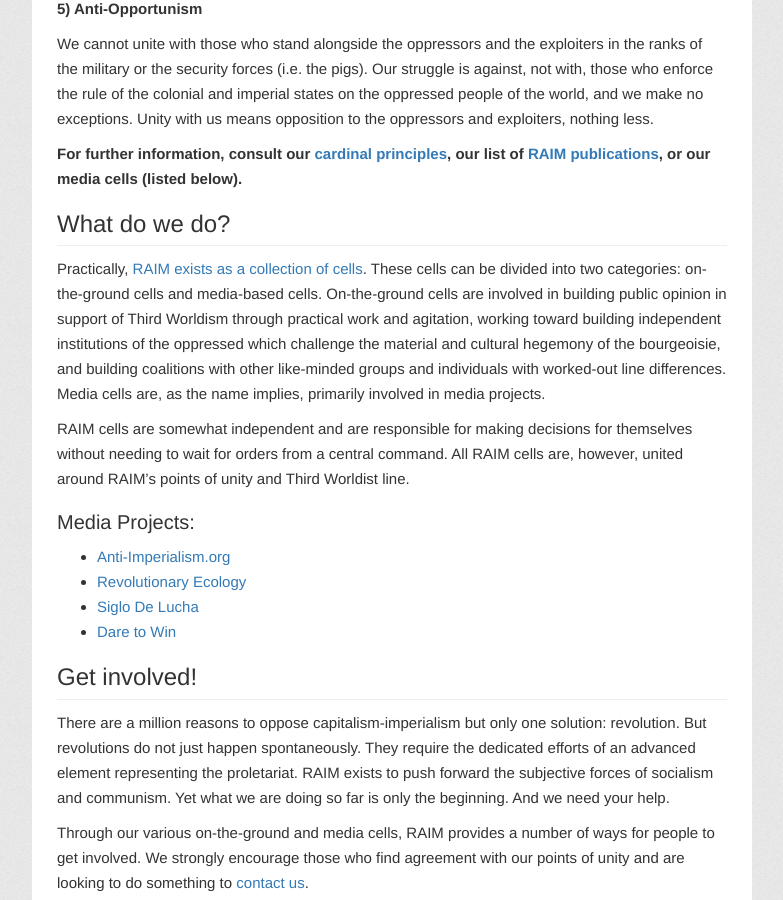
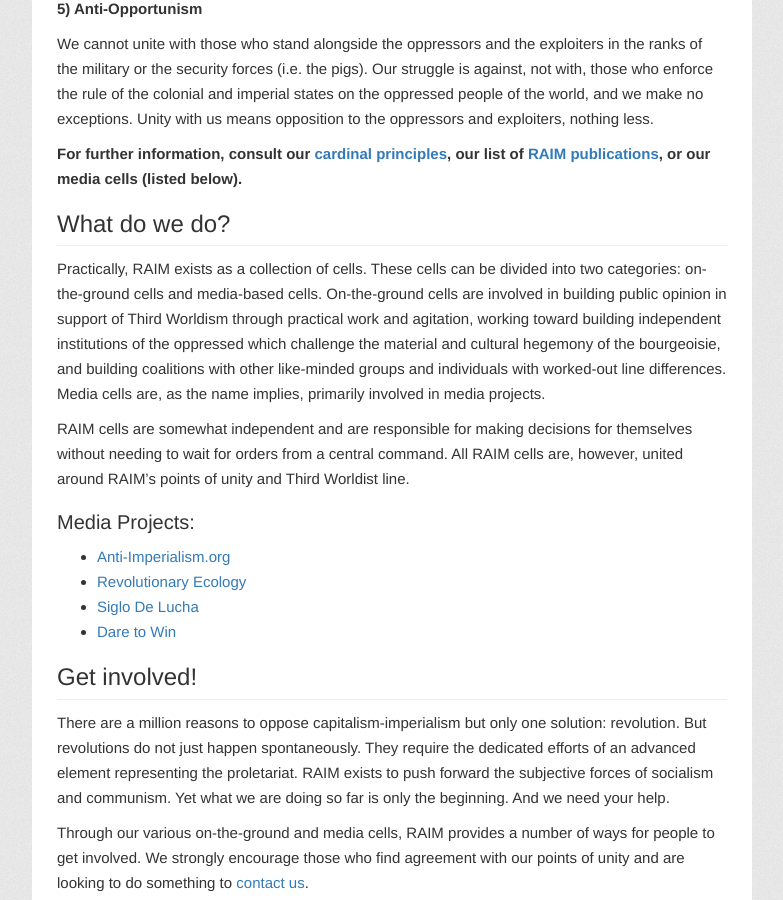
Before and after one commit to thirdworldists/thirdworldists.github.io, a Jekyll site: the page built from about.md, in a window 1280 px wide and 900 px high, scrolled down 1882 px. Shown: the whole window, without its empty margins (248-1031 px from the left). Built offline with Jekyll 4.4.1, drawn with Linux system fonts in a browser that asks for light colours; nearby versions of some CDN libraries; part of the change alters nothing that is shown.

```diff
--- a/about.md
+++ b/about.md
@@ -19,7 +19,7 @@ RAIM unites sororally with all organizations and individuals who uphold these po
 
 ## What do we do?
 
-Practically, [RAIM exists as a collection of cells](/statements/2014/06/25/raim-resolution-on-structure-and-organizing/). These cells can be divided into two categories: on-the-ground cells and media-based cells. On-the-ground cells are involved in building public opinion in support of Third Worldism through practical work and agitation, working toward building independent institutions of the oppressed which challenge the material and cultural hegemony of the bourgeoisie, and building coalitions with other like-minded groups and individuals with worked-out line differences. Media cells are, as the name implies, primarily involved in media projects.
+Practically, RAIM exists as a collection of cells. These cells can be divided into two categories: on-the-ground cells and media-based cells. On-the-ground cells are involved in building public opinion in support of Third Worldism through practical work and agitation, working toward building independent institutions of the oppressed which challenge the material and cultural hegemony of the bourgeoisie, and building coalitions with other like-minded groups and individuals with worked-out line differences. Media cells are, as the name implies, primarily involved in media projects.
 
 RAIM cells are somewhat independent and are responsible for making decisions for themselves without needing to wait for orders from a central command. All RAIM cells are, however, united around RAIM’s points of unity and Third Worldist line.
 
```
